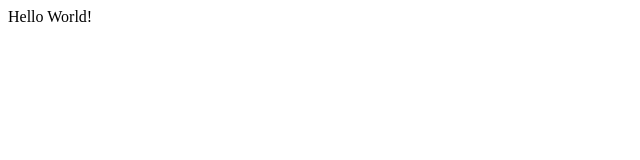
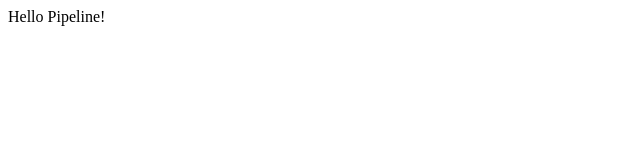
Before and after one commit to kwmaddox/mesospher-demo, a plain HTML site: page index.html in a window 1280 px wide. Shown: the full height of the page, 0-640 px from the left. Drawn offline with Linux system fonts and the light colour scheme.

Commit message:
Update index.html

```diff
--- a/index.html
+++ b/index.html
@@ -1 +1 @@
-<html> Hello World!</html>
+<html> Hello Pipeline!</html>
```
